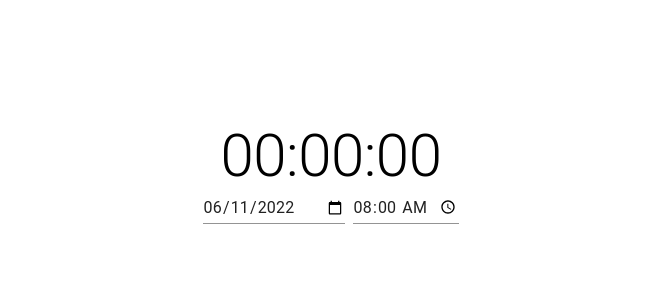
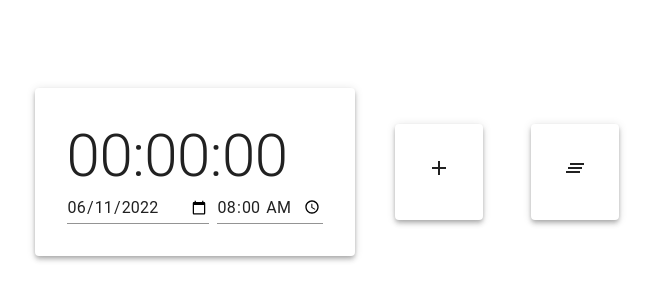
Before and after one commit to shootacean/countdown, a Next.js app: page / in a window 1280 px wide. Shown: the part 236-536 px from the top of the page, without its empty margins (309-962 px from the left). Built offline with nearby package versions, Linux system fonts and the light colour scheme.

Commit message:
feat(/pages/index): 複数のタイマーを実行できる
タイマー追加ボタン、タイマークリアボタン、タイマー毎のLocalStorage

```diff
--- a/package.json
+++ b/package.json
@@ -14,6 +14,7 @@
   "dependencies": {
     "@emotion/react": "^11.9.0",
     "@emotion/styled": "^11.8.1",
+    "@mui/icons-material": "^5.8.4",
     "@mui/material": "^5.8.3",
     "next": "12.1.6",
     "react": "18.1.0",
--- a/src/components/CountdownTimer.tsx
+++ b/src/components/CountdownTimer.tsx
@@ -1,22 +1,24 @@
 import { useState, useEffect } from 'react';
 import { useTimer } from 'react-timer-hook';
-import { Stack, Typography, TextField } from '@mui/material';
+import { Stack, Typography, TextField, Paper } from '@mui/material';
 import {
   formatCountdownText,
   formatDateString,
   formatTimeString,
 } from '@/libs/lib';
 
-export type CountdownTimerProps = {};
+export type CountdownTimerProps = {
+  timerId?: string;
+};
 
-export const CountdownTimer = ({}: CountdownTimerProps) => {
+export const CountdownTimer = ({ timerId }: CountdownTimerProps) => {
   const [date, setDate] = useState('');
   const [time, setTime] = useState('');
 
   useEffect(() => {
     // 永続化された指定日時を復元する(初回のみ実行)
-    const persistenceDate = localStorage.getItem('persistenceDate');
-    const persistenceTime = localStorage.getItem('persistenceTime');
+    const persistenceDate = localStorage.getItem(`persistenceDate${timerId}`);
+    const persistenceTime = localStorage.getItem(`persistenceTime${timerId}`);
     if (persistenceDate && persistenceTime) {
       setDate(persistenceDate);
       setTime(persistenceTime);
@@ -25,7 +27,7 @@ export const CountdownTimer = ({}: CountdownTimerProps) => {
       setDate(formatDateString(today));
       setTime(formatTimeString(today));
     }
-  }, []);
+  }, [timerId]);
 
   const { seconds, minutes, hours, days, pause, restart } = useTimer({
     expiryTimestamp: new Date(`${date}T${time}:00`),
@@ -33,7 +35,7 @@ export const CountdownTimer = ({}: CountdownTimerProps) => {
     onExpire: () => {
       const notification = new Notification('Countdown', {
         body: `Times Up! - ${date} ${time}`,
-        tag: 'singleton',
+        tag: timerId,
       });
     },
     autoStart: false,
@@ -42,6 +44,7 @@ export const CountdownTimer = ({}: CountdownTimerProps) => {
   useEffect(() => {
     // 残り時間をタイトルに表示する
     // TODO CountdownTimerコンポーネントではなくpagesで更新するように変更する
+    // FIXME 複数タイマー時のタイトル更新が後勝ちになる。一番直近のタイマーの残り時間をタイトルにしたい。
     document.title = formatCountdownText(days, hours, minutes, seconds);
   }, [seconds, minutes, hours, days]);
 
@@ -55,17 +58,27 @@ export const CountdownTimer = ({}: CountdownTimerProps) => {
       restart(new Date(`${date}T${time}:00`), true);
       // 指定日時を永続化する
       // FIXME リロード時に2回走ってしまっている
-      localStorage.setItem('persistenceDate', date);
-      localStorage.setItem('persistenceTime', time);
+      localStorage.setItem(`persistenceDate${timerId}`, date);
+      localStorage.setItem(`persistenceTime${timerId}`, time);
     }
   }, [date, time]); // TODO ESLintのエラーを根本的に解決する
 
   return (
-    <>
+    <Paper
+      elevation={4}
+      sx={{
+        p: 4,
+      }}
+    >
       <Typography variant='h2'>
         {formatCountdownText(days, hours, minutes, seconds)}
       </Typography>
-      <Stack direction={'row'} spacing={1}>
+      <Stack
+        justifyContent='center'
+        alignItems='center'
+        direction={'row'}
+        spacing={1}
+      >
         <TextField
           name={'date'}
           variant='standard'
@@ -87,6 +100,6 @@ export const CountdownTimer = ({}: CountdownTimerProps) => {
           placeholder={'12:30'}
         />
       </Stack>
-    </>
+    </Paper>
   );
 };
--- a/src/pages/index.tsx
+++ b/src/pages/index.tsx
@@ -1,6 +1,8 @@
 import type { NextPage } from 'next';
-import { useEffect } from 'react';
-import { Stack } from '@mui/material';
+import { useEffect, useState } from 'react';
+import { Stack, Paper, Button } from '@mui/material';
+import AddIcon from '@mui/icons-material/Add';
+import ClearAllIcon from '@mui/icons-material/ClearAll';
 import { CountdownTimer } from '@/components/CountdownTimer';
 
 const Home: NextPage = () => {
@@ -11,9 +13,70 @@ const Home: NextPage = () => {
     });
   }, []);
 
+  const [timerCount, setTimerCount] = useState(1);
+  const handleIncrementTimerCount = () => {
+    const c = timerCount + 1;
+    localStorage.setItem(`timerCount`, c.toString());
+    setTimerCount(c);
+  };
+  const handleClearTimerCount = () => {
+    localStorage.setItem(`timerCount`, '1');
+    setTimerCount(1);
+  };
+  useEffect(() => {
+    const c = localStorage.getItem(`timerCount`);
+    if (c) {
+      setTimerCount(parseInt(c));
+    } else {
+      setTimerCount(1);
+    }
+  }, []);
+
   return (
-    <Stack justifyContent='center' alignItems='center' sx={{ height: '100vh' }}>
-      <CountdownTimer />
+    <Stack
+      justifyContent='center'
+      alignItems='center'
+      direction={'row'}
+      flexWrap={'wrap'}
+      rowGap={4}
+      columnGap={4}
+      sx={{ height: '100vh' }}
+    >
+      {[...Array(timerCount).keys()].map((n) => (
+        <CountdownTimer key={n} timerId={n} />
+      ))}
+
+      <Button
+        color='success'
+        onClick={() => {
+          handleIncrementTimerCount();
+        }}
+      >
+        <Paper
+          elevation={4}
+          sx={{
+            p: 4,
+          }}
+        >
+          <AddIcon />
+        </Paper>
+      </Button>
+
+      <Button
+        color='error'
+        onClick={() => {
+          handleClearTimerCount();
+        }}
+      >
+        <Paper
+          elevation={4}
+          sx={{
+            p: 4,
+          }}
+        >
+          <ClearAllIcon />
+        </Paper>
+      </Button>
     </Stack>
   );
 };
```
Also changed, not shown: 2 other files (tests, documents, lock files or other folders).
